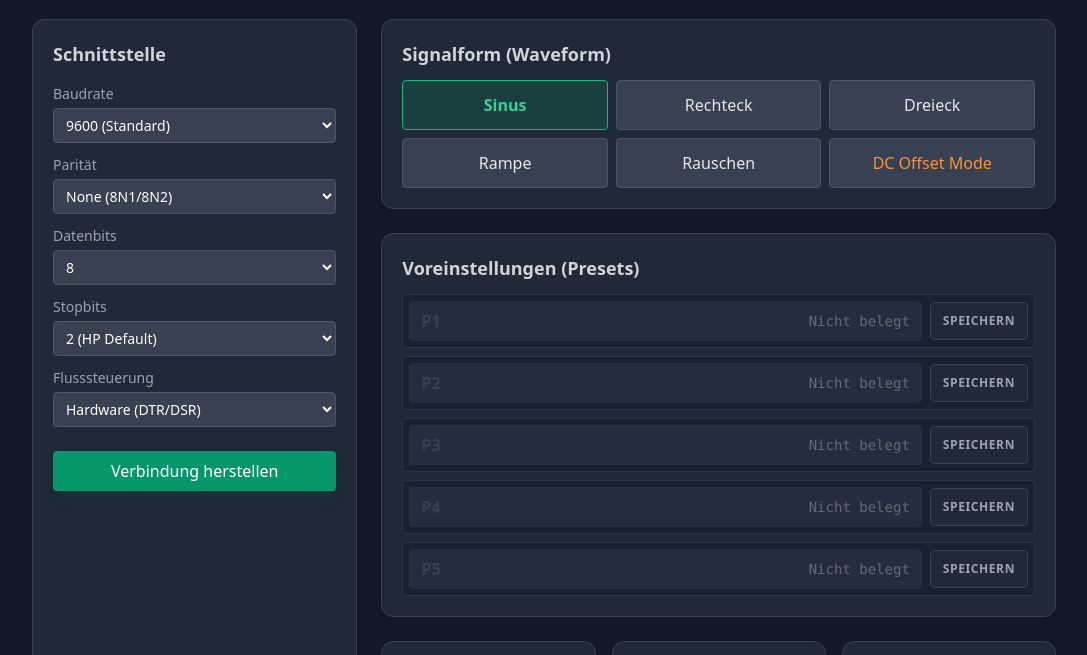
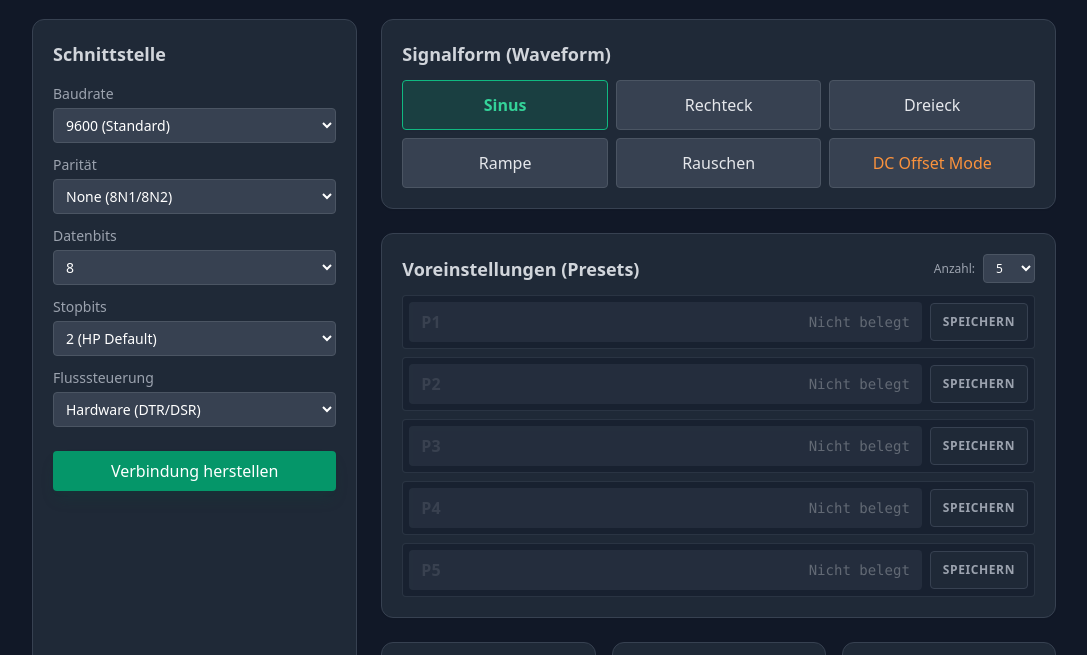
Before and after one commit to jocrichton/HP33120A-Controller, a plain HTML site: page index.html in a window 1280 px wide. Shown: the part 78-733 px from the top of the page, without its empty margins (96-1183 px from the left). Drawn offline with nearby package versions, Linux system fonts and the light colour scheme.

Commit message:
Update index.html
Preset Anzahl einstellbar

```diff
--- a/index.html
+++ b/index.html
@@ -83,7 +83,6 @@
                     <button id="btnConnect" class="w-full bg-emerald-600 hover:bg-emerald-500 text-white font-medium py-2 rounded transition-colors shadow-lg shadow-emerald-900/10 dark:shadow-emerald-900/20 cursor-pointer">
                         Verbindung herstellen
                     </button>
-                    <!-- Button zum Ändern des Ports (versteckt, bis ein Port gemerkt wurde) -->
                     <button id="btnChangePort" class="w-full mt-2 text-xs text-slate-500 hover:text-emerald-600 dark:text-gray-400 dark:hover:text-emerald-400 transition-colors cursor-pointer hidden font-medium">
                         Anderen Port wählen
                     </button>
@@ -108,23 +107,21 @@
 
                 <!-- Voreinstellungen (Presets) -->
                 <div class="bg-white dark:bg-gray-800 p-5 rounded-xl border border-slate-200 dark:border-gray-700 shadow-sm">
-                    <h2 class="text-lg font-semibold text-slate-700 dark:text-gray-300 mb-3">Voreinstellungen (Presets)</h2>
-                    <div class="space-y-2">
-                        <script>
-                            for (let i = 1; i <= 5; i++) {
-                                document.write(`
-                                    <div class="flex gap-2 items-center bg-slate-50 dark:bg-gray-900/40 p-1.5 rounded border border-slate-200 dark:border-gray-700/60">
-                                        <button id="btnLoadPreset_${i}" onclick="applyPreset(${i})" class="flex-1 text-left px-3 py-2 bg-slate-200 dark:bg-gray-700 hover:bg-emerald-600/10 dark:hover:bg-emerald-600/20 text-slate-800 dark:text-gray-200 hover:text-emerald-600 dark:hover:text-emerald-400 rounded font-medium transition-all flex justify-between items-center group cursor-pointer">
-                                            <span class="font-bold text-slate-400 dark:text-gray-500 group-hover:text-emerald-600 dark:group-hover:text-emerald-400">P${i}</span>
-                                            <span id="presetLabel_${i}" class="text-sm font-mono text-slate-600 dark:text-gray-300">Nicht belegt</span>
-                                        </button>
-                                        <button onclick="savePreset(${i})" class="bg-white dark:bg-gray-800 hover:bg-slate-100 dark:hover:bg-gray-700 text-xs text-slate-500 dark:text-gray-400 hover:text-slate-800 dark:hover:text-white px-3 py-2.5 rounded border border-slate-300 dark:border-gray-700 transition-colors font-semibold uppercase tracking-wider cursor-pointer">
-                                            Speichern
-                                        </button>
-                                    </div>
-                                `);
-                            }
-                        </script>
+                    <div class="flex justify-between items-center mb-3">
+                        <h2 class="text-lg font-semibold text-slate-700 dark:text-gray-300">Voreinstellungen (Presets)</h2>
+                        <div class="flex items-center gap-2 text-xs">
+                            <span class="text-slate-500 dark:text-gray-400">Anzahl:</span>
+                            <select id="presetCountSelect" onchange="changePresetCount(this.value)" class="bg-slate-100 dark:bg-gray-700 border border-slate-300 dark:border-gray-600 rounded px-2 py-1 text-slate-900 dark:text-white focus:outline-none focus:border-emerald-500 font-medium">
+                                <option value="3">3</option>
+                                <option value="5" selected>5</option>
+                                <option value="8">8</option>
+                                <option value="10">10</option>
+                                <option value="15">15</option>
+                            </select>
+                        </div>
+                    </div>
+                    <div id="presetContainer" class="space-y-2">
+                        <!-- Wird dynamisch befüllt -->
                     </div>
                 </div>
 
@@ -206,6 +203,7 @@
         let port = null;
         let writer = null;
         let currentWaveform = 'SIN';
+        let presetCount = 5;
 
         const STORAGE_KEYS = [
             'baudRate', 'parity', 'dataBits', 'stopBits', 'flowControl',
@@ -220,7 +218,6 @@
                 return;
             }
 
-            // Initiale UI Prüfung: Haben wir uns schon einen Port gemerkt?
             navigator.serial.getPorts().then(ports => {
                 if (ports.length > 0) {
                     document.getElementById('btnChangePort').classList.remove('hidden');
@@ -229,6 +226,13 @@
 
             const savedTheme = localStorage.getItem('hp33120a_theme') || 'dark';
             applyTheme(savedTheme);
+
+            // Gespeicherte Preset-Anzahl laden
+            const savedPresetCount = localStorage.getItem('hp33120a_presetCount');
+            if (savedPresetCount) {
+                presetCount = parseInt(savedPresetCount, 10);
+                document.getElementById('presetCountSelect').value = presetCount;
+            }
 
             STORAGE_KEYS.forEach(key => {
                 const savedValue = localStorage.getItem('hp33120a_' + key);
@@ -250,7 +254,7 @@
                 });
             });
 
-            renderPresets();
+            rebuildPresetUI();
         });
 
         // --- THEME LOGIK ---
@@ -274,8 +278,6 @@
         }
 
         // --- WEB SERIAL & STEUERUNG ---
-
-        // Haupt-Button: Nutzt bekannten Port oder fragt nach einem neuen
         document.getElementById('btnConnect').addEventListener('click', async () => {
             if (port) {
                 await disconnect();
@@ -284,7 +286,6 @@
             await connectSerial(false);
         });
 
-        // Sekundär-Button: Erzwingt das Browser-Popup zur Neuauswahl
         document.getElementById('btnChangePort').addEventListener('click', async () => {
             await connectSerial(true);
         });
@@ -299,31 +300,26 @@
                     flowControl: document.getElementById('flowControl').value
                 };
 
-                // Wenn forcePrompt true ist (User klickt "Anderen Port wählen")
                 if (forcePrompt) {
                     port = await navigator.serial.requestPort();
                 } else {
-                    // Ansonsten prüfen, ob es schon autorisierte Ports gibt
                     const ports = await navigator.serial.getPorts();
                     if (ports.length > 0) {
-                        port = ports[0]; // Wir nehmen den zuletzt genutzten
+                        port = ports[0];
                     } else {
-                        // Noch keiner bekannt, also Prompt öffnen
                         port = await navigator.serial.requestPort();
                     }
                 }
 
-                // Versuche den Port zu öffnen
                 try {
                     await port.open(options);
                 } catch (openErr) {
-                    // Falls das Öffnen fehlschlägt (z.B. weil der gemerkte Port ausgesteckt wurde)
                     if (!forcePrompt && openErr.name !== 'NotFoundError') {
                         console.warn("Gemerkter Port konnte nicht geöffnet werden, frage nach neuem...", openErr);
                         port = await navigator.serial.requestPort();
                         await port.open(options);
                     } else {
-                        throw openErr; // Fehler weiterwerfen, wenn der Nutzer im Popup abbricht
+                        throw openErr;
                     }
                 }
 
@@ -332,7 +328,6 @@
                 updateStatus(true);
                 await sendCommand("SYST:REM");
 
-                // Aktuelle UI-Werte synchronisieren
                 setWaveform(currentWaveform);
                 sendFrequency();
                 sendAmplitude();
@@ -340,8 +335,6 @@
 
             } catch (error) {
                 console.error("Verbindungsfehler:", error);
-                // "NotFoundError" tritt auf, wenn der Nutzer im Browser-Popup auf "Abbrechen" klickt.
-                // In diesem Fall wollen wir keine störende Fehlermeldung anzeigen.
                 if (error.name !== 'NotFoundError') {
                     alert("Verbindung fehlgeschlagen: " + error.message);
                 }
@@ -372,14 +365,13 @@
                 badge.className = "px-3 py-1.5 rounded-full text-xs font-semibold bg-emerald-500/20 text-emerald-600 dark:text-emerald-400 border border-emerald-500/30";
                 btn.textContent = "Verbindung trennen";
                 btn.className = "w-full bg-red-600 hover:bg-red-500 text-white font-medium py-2 rounded transition-colors cursor-pointer";
-                changeBtn.classList.add('hidden'); // Wenn verbunden, brauche ich den Button nicht
+                changeBtn.classList.add('hidden');
             } else {
                 badge.textContent = "Getrennt";
                 badge.className = "px-3 py-1.5 rounded-full text-xs font-semibold bg-red-500/20 text-red-600 dark:text-red-400 border border-red-500/30";
                 btn.textContent = "Verbindung herstellen";
                 btn.className = "w-full bg-emerald-600 hover:bg-emerald-500 text-white font-medium py-2 rounded transition-colors shadow-lg shadow-emerald-900/10 dark:shadow-emerald-900/20 cursor-pointer";
 
-                // Nach dem Trennen prüfen, ob wir den "Port ändern" Button zeigen sollen
                 navigator.serial.getPorts().then(ports => {
                     if (ports.length > 0) {
                         changeBtn.classList.remove('hidden');
@@ -459,6 +451,34 @@
         }
 
         // --- PRESET LOGIK ---
+        function changePresetCount(val) {
+            presetCount = parseInt(val, 10);
+            localStorage.setItem('hp33120a_presetCount', presetCount);
+            rebuildPresetUI();
+        }
+
+        function rebuildPresetUI() {
+            const container = document.getElementById('presetContainer');
+            container.innerHTML = '';
+
+            for (let i = 1; i <= presetCount; i++) {
+                const itemDiv = document.createElement('div');
+                itemDiv.className = "flex gap-2 items-center bg-slate-50 dark:bg-gray-900/40 p-1.5 rounded border border-slate-200 dark:border-gray-700/60";
+
+                itemDiv.innerHTML = `
+                    <button id="btnLoadPreset_${i}" onclick="applyPreset(${i})" class="flex-1 text-left px-3 py-2 bg-slate-200 dark:bg-gray-700 hover:bg-emerald-600/10 dark:hover:bg-emerald-600/20 text-slate-800 dark:text-gray-200 hover:text-emerald-600 dark:hover:text-emerald-400 rounded font-medium transition-all flex justify-between items-center group cursor-pointer">
+                        <span class="font-bold text-slate-400 dark:text-gray-500 group-hover:text-emerald-600 dark:group-hover:text-emerald-400">P${i}</span>
+                        <span id="presetLabel_${i}" class="text-sm font-mono text-slate-600 dark:text-gray-300">Nicht belegt</span>
+                    </button>
+                    <button onclick="savePreset(${i})" class="bg-white dark:bg-gray-800 hover:bg-slate-100 dark:hover:bg-gray-700 text-xs text-slate-500 dark:text-gray-400 hover:text-slate-800 dark:hover:text-white px-3 py-2.5 rounded border border-slate-300 dark:border-gray-700 transition-colors font-semibold uppercase tracking-wider cursor-pointer">
+                        Speichern
+                    </button>
+                `;
+                container.appendChild(itemDiv);
+            }
+            renderPresets();
+        }
+
         function savePreset(slot) {
             const presetData = {
                 waveform: currentWaveform,
@@ -501,10 +521,12 @@
         }
 
         function renderPresets() {
-            for (let i = 1; i <= 5; i++) {
+            for (let i = 1; i <= presetCount; i++) {
                 const saved = localStorage.getItem(`hp33120a_preset_${i}`);
                 const labelEl = document.getElementById(`presetLabel_${i}`);
                 const loadBtn = document.getElementById(`btnLoadPreset_${i}`);
+
+                if (!labelEl || !loadBtn) continue;
 
                 if (saved) {
                     const data = JSON.parse(saved);
```
